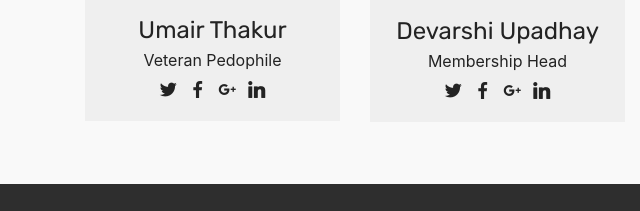
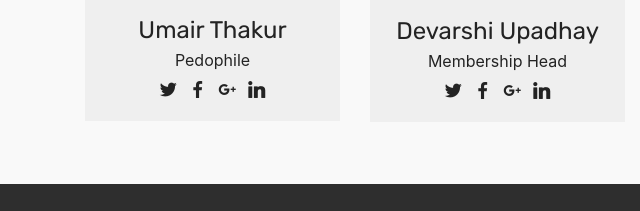
Before and after one commit to vedantd/IEEEWEBSITE, a plain HTML site: page about.html in a window 1280 px wide. Shown: the part 2418-2629 px from the top of the page, 0-640 px from the left. Drawn offline with Linux system fonts and the light colour scheme; files whose address does not match are found by name.

Commit message:
Update about.html

```diff
--- a/about.html
+++ b/about.html
@@ -341,7 +341,7 @@
                         <p class="mbr-fonts-style display-5">Umair Thakur</p>
                     </div>
                     <div class="item-role px-2">
-                        <p>Veteran Pedophile</p>
+                        <p>Pedophile</p>
                     </div>
                     <div class="item-social pt-2">
                         <a href="https://twitter.com/mobirise" target="_blank">
```
